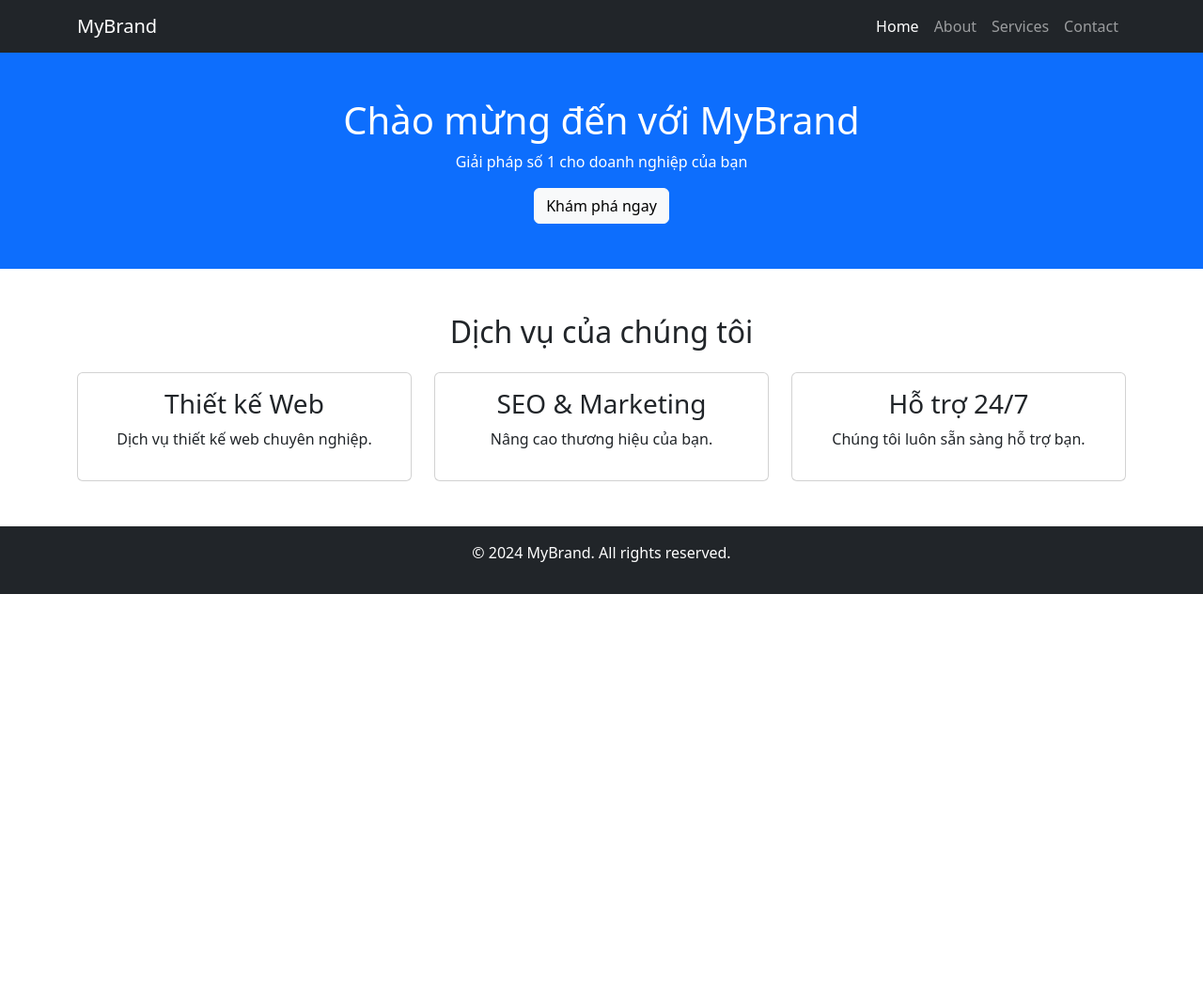
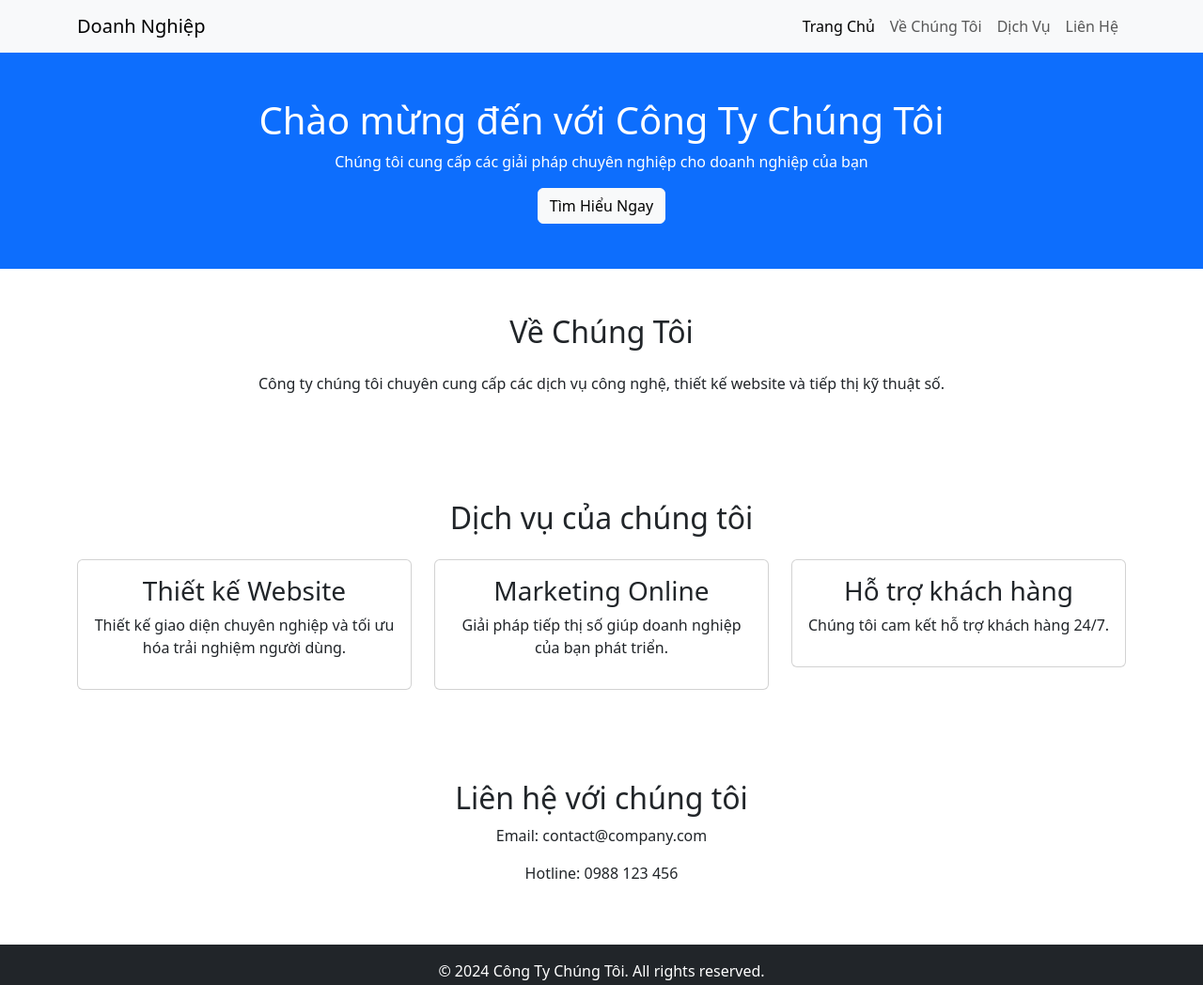
Before and after one commit to ngovanquoc4802000/c0125l1-wf101, a plain HTML site: page lesson_basic_11_bootstrap_1/lesson_basic_2_bootstrap/index.html in a window 1280 px wide. Shown: the whole page at 94% size. Before the commit the page ends 800 px from the top, so only its background shows below. Drawn offline with nearby package versions, Linux system fonts and the light colour scheme.

Commit message:
push project giới thiệu công ty

```diff
--- a/lesson_basic_11_bootstrap_1/lesson_basic_2_bootstrap/index.html
+++ b/lesson_basic_11_bootstrap_1/lesson_basic_2_bootstrap/index.html
@@ -4,57 +4,66 @@
 <head>
   <meta charset="UTF-8">
   <meta name="viewport" content="width=device-width, initial-scale=1.0">
-  <title>Bootstrap Landing Page</title>
+  <title>Giới thiệu công ty</title>
   <link rel="stylesheet" href="https://cdn.jsdelivr.net/npm/bootstrap@5.3.0/dist/css/bootstrap.min.css">
 </head>
 
 <body>
-  <nav class="navbar navbar-expand-lg navbar-dark bg-dark">
+  <nav class="navbar navbar-expand-lg navbar-light bg-light">
     <div class="container">
-      <a class="navbar-brand" href="#">MyBrand</a>
+        <a class="navbar-brand" href="#">Doanh Nghiệp</a>
         <button class="navbar-toggler" type="button" data-bs-toggle="collapse" data-bs-target="#navbarNav">
             <span class="navbar-toggler-icon"></span>
         </button>
         <div class="collapse navbar-collapse" id="navbarNav">
             <ul class="navbar-nav ms-auto">
-          <li class="nav-item"><a class="nav-link active" href="#">Home</a></li>
-          <li class="nav-item"><a class="nav-link" href="#">About</a></li>
-          <li class="nav-item"><a class="nav-link" href="#">Services</a></li>
-          <li class="nav-item"><a class="nav-link" href="#">Contact</a></li>
+                <li class="nav-item"><a class="nav-link active" href="#">Trang Chủ</a></li>
+                <li class="nav-item"><a class="nav-link" href="#about">Về Chúng Tôi</a></li>
+                <li class="nav-item"><a class="nav-link" href="#services">Dịch Vụ</a></li>
+                <li class="nav-item"><a class="nav-link" href="#contact">Liên Hệ</a></li>
             </ul>
         </div>
     </div>
 </nav>
 <header class="bg-primary text-white text-center py-5">
-    <h1>Chào mừng đến với MyBrand</h1>
-    <p>Giải pháp số 1 cho doanh nghiệp của bạn</p>
-    <a href="#services" class="btn btn-light">Khám phá ngay</a>
+  <h1>Chào mừng đến với Công Ty Chúng Tôi</h1>
+  <p>Chúng tôi cung cấp các giải pháp chuyên nghiệp cho doanh nghiệp của bạn</p>
+  <a href="#services" class="btn btn-light">Tìm Hiểu Ngay</a>
 </header>
+<section id="about" class="container py-5">
+  <h2 class="text-center mb-4">Về Chúng Tôi</h2>
+  <p class="text-center">Công ty chúng tôi chuyên cung cấp các dịch vụ công nghệ, thiết kế website và tiếp thị kỹ thuật số.</p>
+</section>
 <section id="services" class="container py-5">
   <h2 class="text-center mb-4">Dịch vụ của chúng tôi</h2>
   <div class="row">
       <div class="col-md-4 text-center">
           <div class="card p-3">
-              <h3>Thiết kế Web</h3>
-              <p>Dịch vụ thiết kế web chuyên nghiệp.</p>
+              <h3>Thiết kế Website</h3>
+              <p>Thiết kế giao diện chuyên nghiệp và tối ưu hóa trải nghiệm người dùng.</p>
           </div>
       </div>
       <div class="col-md-4 text-center">
           <div class="card p-3">
-              <h3>SEO & Marketing</h3>
-              <p>Nâng cao thương hiệu của bạn.</p>
+              <h3>Marketing Online</h3>
+              <p>Giải pháp tiếp thị số giúp doanh nghiệp của bạn phát triển.</p>
           </div>
       </div>
       <div class="col-md-4 text-center">
           <div class="card p-3">
-              <h3>Hỗ trợ 24/7</h3>
-              <p>Chúng tôi luôn sẵn sàng hỗ trợ bạn.</p>
+              <h3>Hỗ trợ khách hàng</h3>
+              <p>Chúng tôi cam kết hỗ trợ khách hàng 24/7.</p>
           </div>
       </div>
   </div>
 </section>
+<section id="contact" class="container py-5 text-center">
+  <h2>Liên hệ với chúng tôi</h2>
+  <p>Email: contact@company.com</p>
+  <p>Hotline: 0988 123 456</p>
+</section>
 <footer class="bg-dark text-white text-center py-3">
-  <p>&copy; 2024 MyBrand. All rights reserved.</p>
+  <p>&copy; 2024 Công Ty Chúng Tôi. All rights reserved.</p>
 </footer>
 </body>
 <script src="https://cdn.jsdelivr.net/npm/bootstrap@5.3.0/dist/js/bootstrap.bundle.min.js"></script>
```
Lines whose indentation alone changed are shown as unchanged.
